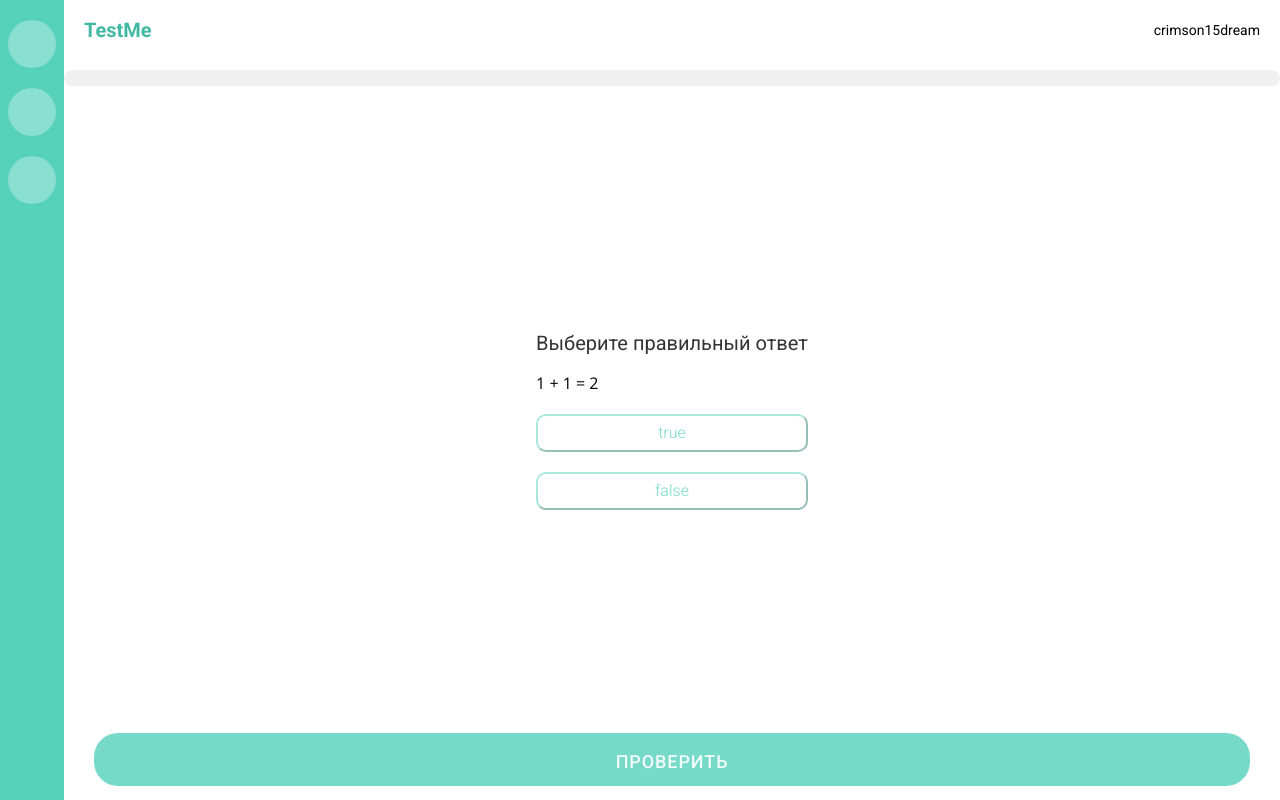
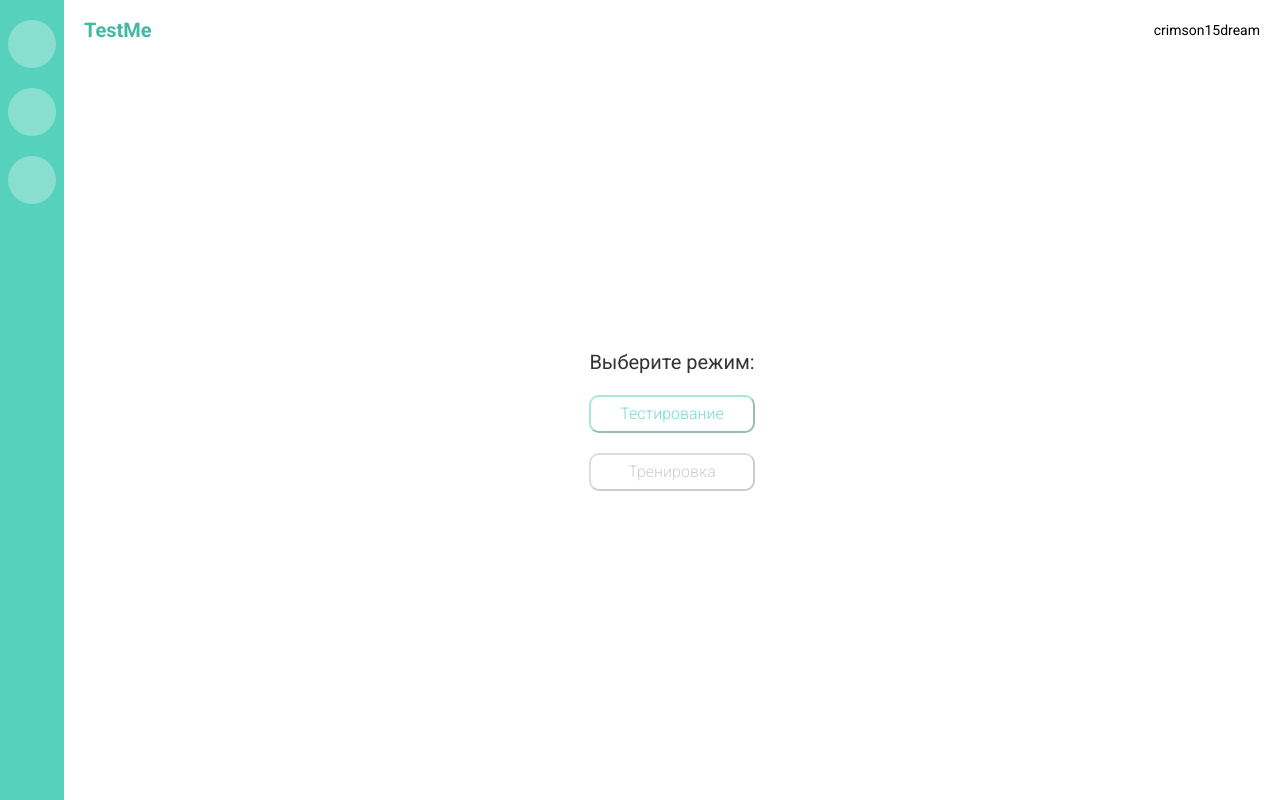
Before and after one commit to DoshSempai/study-platform, a React app: page /exercise in a window 1280 px wide. Built offline with nearby package versions, Linux system fonts and the light colour scheme.

Commit message:
[tet_workflow] Mode Selection & Back to Dashbord Button

```diff
--- a/src/assets/palette.css
+++ b/src/assets/palette.css
@@ -1,6 +1,7 @@
 :root {
   --stplatform-white: #ffffff;
   --stplatform-black: #000000;
+  --stplatform-black-20: rgba(0, 0, 0, 0.2);
 
   --stplatform-primary: #56D1BB;
   --stplatform-primary-80: rgba(86, 209, 187, 0.8);
--- a/src/view/components/exersices/button-exersice/Button-exersice.css
+++ b/src/view/components/exersices/button-exersice/Button-exersice.css
@@ -40,3 +40,9 @@
     color: var(--stplatform-white);
     background: var(--stplatform-primary-80);
 }
+
+.ex-button__button--disabled {
+    border-color: var(--stplatform-black-20);
+    background: var(--stplatform-white);
+    color: var(--stplatform-black-20);
+}
--- a/src/view/components/exersices/button-exersice/Button-exersice.tsx
+++ b/src/view/components/exersices/button-exersice/Button-exersice.tsx
@@ -35,7 +35,6 @@ export const ExerciseButton = ({
 						className={cn('ex-button__button', {
 							'ex-button__button--active': chosenButtonIndex === idx,
 						})}
-						data-id={idx}
 						onClick={(): void => handleClick(idx)}
 					>
 						{el}
--- a/src/view/pages/exercise/Exercise.tsx
+++ b/src/view/pages/exercise/Exercise.tsx
@@ -1,4 +1,6 @@
 import React, { useState } from 'react';
+import { Link } from 'react-router-dom';
+import cn from 'classnames';
 import { ITestButtonExercise, testButtonExercise } from '../../../data/test-exercise';
 import { CheckButton } from '../../components/checkbutton/CheckButton';
 import { Content } from '../../components/content/Content';
@@ -8,7 +10,10 @@ import { Header } from '../../components/header/Header';
 import { Navigation } from '../../components/navigation/Navigation';
 import { ProgressBar } from '../../components/progressbar/ProgressBar';
 
+type TestMode = 'test' | 'train';
+
 export const Exercise = (): JSX.Element => {
+	const [testMode, setTestMode] = useState<TestMode>();
 	const [userAnswer, setUserAnswer] = useState<String>();
 	const [exerciseArray, setExerciseArray] =
 		useState<Array<ITestButtonExercise>>(testButtonExercise);
@@ -23,9 +28,32 @@ export const Exercise = (): JSX.Element => {
 			<div className="app_right">
 				<Header />
 				<Content>
-					<ProgressBar progressPercent={progressValue} />
+					{testMode && <ProgressBar progressPercent={progressValue} />}
 					<ExerciseWrap>
-						{currentExercise && (
+						{!testMode && (
+							<div>
+								<div className="ex-button__title">Выберите режим:</div>
+								<button
+									className={cn('ex-button__button', {
+										'ex-button__button--disabled': false,
+									})}
+									disabled={false}
+									onClick={(): void => setTestMode('test')}
+								>
+									Тестирование
+								</button>
+								<button
+									className={cn('ex-button__button', {
+										'ex-button__button--disabled': true,
+									})}
+									disabled={true}
+									onClick={(): void => setTestMode('train')}
+								>
+									Тренировка
+								</button>
+							</div>
+						)}
+						{testMode && currentExercise && (
 							<ExerciseButton
 								key={`${currentExercise.question}-${currentExercise.answer}`}
 								title={currentExercise.title}
@@ -36,17 +64,29 @@ export const Exercise = (): JSX.Element => {
 							/>
 						)}
 					</ExerciseWrap>
-					{currentExercise && (
+					{testMode && currentExercise && (
 						<CheckButton
 							text="Проверить"
-							isReadyToCheck
+							isReadyToCheck={!!userAnswer}
 							onCheck={(): void => {
 								console.log(`userAnswer`, userAnswer);
 								console.log(`is Correct`, userAnswer === currentExercise.answer);
 								const newExerciseArray = exerciseArray.slice(1);
 								setExerciseArray(newExerciseArray);
+								setUserAnswer(undefined);
 							}}
 						/>
+					)}
+					{testMode && !currentExercise && (
+						<Link to="/" className="stplatform-link">
+							<CheckButton
+								text="На главную"
+								isReadyToCheck
+								onCheck={(): void => {
+									/* noop */
+								}}
+							/>
+						</Link>
 					)}
 				</Content>
 			</div>
```
